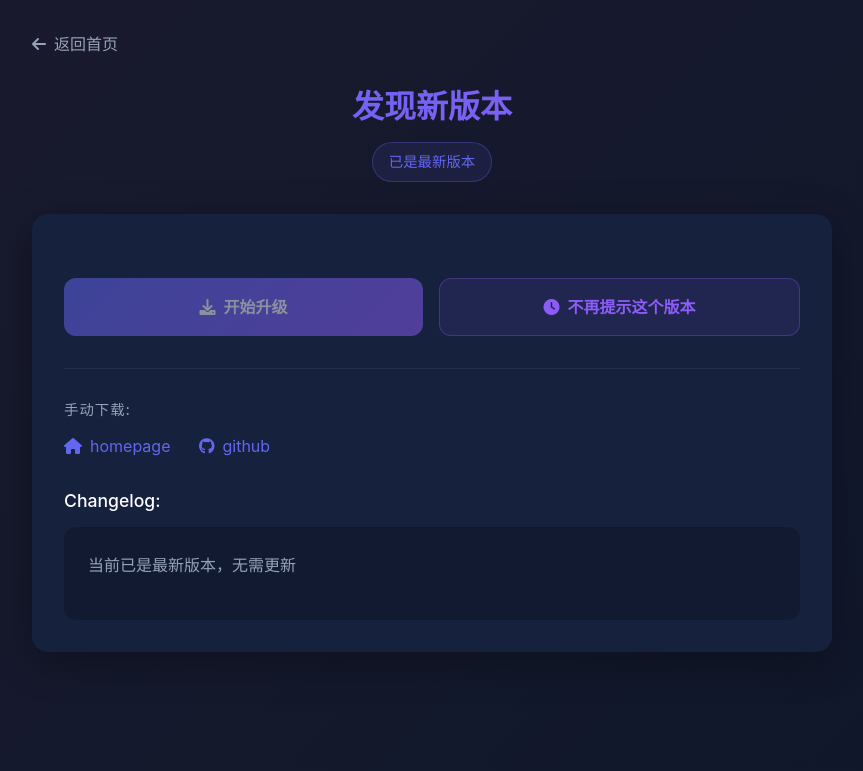
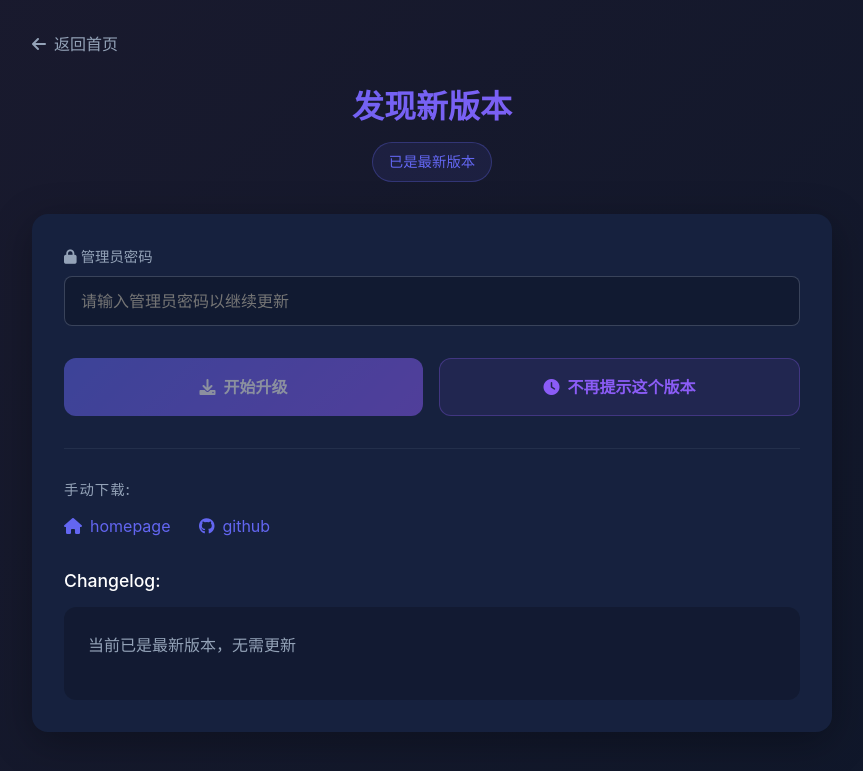
Before and after one commit to scaleflower/otrs-web, a Flask app: page /update/available in a window 1280 px wide. Shown: the top 771 px of the page, without its empty margins (208-1071 px from the left). Run offline with Flask 3, Linux system fonts and the light colour scheme; some libraries are stand-ins or nearby versions.

Commit message:
修改密码验证逻辑,在自动升级页面错误判断密码的问题

```diff
--- a/blueprints/update_bp.py
+++ b/blueprints/update_bp.py
@@ -71,6 +71,7 @@ def api_acknowledge_update():
         return jsonify({'error': str(e)}), 500
 
 @update_bp.route('/execute', methods=['POST'])
+@require_daily_stats_password
 def execute_update():
     """Execute application update"""
     try:
--- a/templates/update_available.html
+++ b/templates/update_available.html
@@ -396,6 +396,19 @@
 
             <!-- Update Actions (Shown by default) -->
             <div class="update-actions" id="updateActions">
+                <!-- Password Input Section -->
+                <div style="margin-bottom: 1.5rem;">
+                    <label for="adminPassword" style="display: block; margin-bottom: 0.5rem; color: var(--text-secondary); font-size: 0.9rem;">
+                        <i class="fas fa-lock"></i> 管理员密码
+                    </label>
+                    <input
+                        type="password"
+                        id="adminPassword"
+                        placeholder="请输入管理员密码以继续更新"
+                        style="width: 100%; padding: 0.75rem 1rem; border-radius: 8px; border: 1px solid rgba(148, 163, 184, 0.3); background: rgba(0, 0, 0, 0.2); color: var(--text-primary); font-size: 1rem;"
+                    />
+                </div>
+
                 <div class="action-buttons">
                     <button class="btn btn-primary" id="startUpdateBtn" disabled>
                         <i class="fas fa-download"></i>
@@ -515,6 +528,16 @@
                 return;
             }
 
+            // Get and validate password
+            const passwordInput = document.getElementById('adminPassword');
+            const password = passwordInput ? passwordInput.value.trim() : '';
+
+            if (!password) {
+                showStatus('error', '请先输入管理员密码');
+                if (passwordInput) passwordInput.focus();
+                return;
+            }
+
             isUpdating = true;
 
             // Show progress UI
@@ -530,13 +553,23 @@
                     body: JSON.stringify({
                         target_version: updateData.latest_version,
                         force_reinstall: false,
-                        source: updateData.update_source || 'github'
+                        source: updateData.update_source || 'github',
+                        password: password
                     })
                 });
+
+                // Check for authentication error
+                if (response.status === 401) {
+                    const errorData = await response.json();
+                    throw new Error(errorData.message || '密码错误，请检查后重试');
+                }
 
                 if (response.redirected) {
                     // Follow the redirect to progress page
                     window.location.href = response.url;
+                } else if (!response.ok) {
+                    const errorData = await response.json();
+                    throw new Error(errorData.error || '更新启动失败');
                 } else {
                     const result = await response.json();
 
@@ -549,7 +582,7 @@
                 }
             } catch (error) {
                 console.error('Failed to start update:', error);
-                showStatus('error', '更新启动失败: ' + error.message);
+                showStatus('error', error.message || '更新启动失败');
 
                 // Reset UI
                 isUpdating = false;
```
